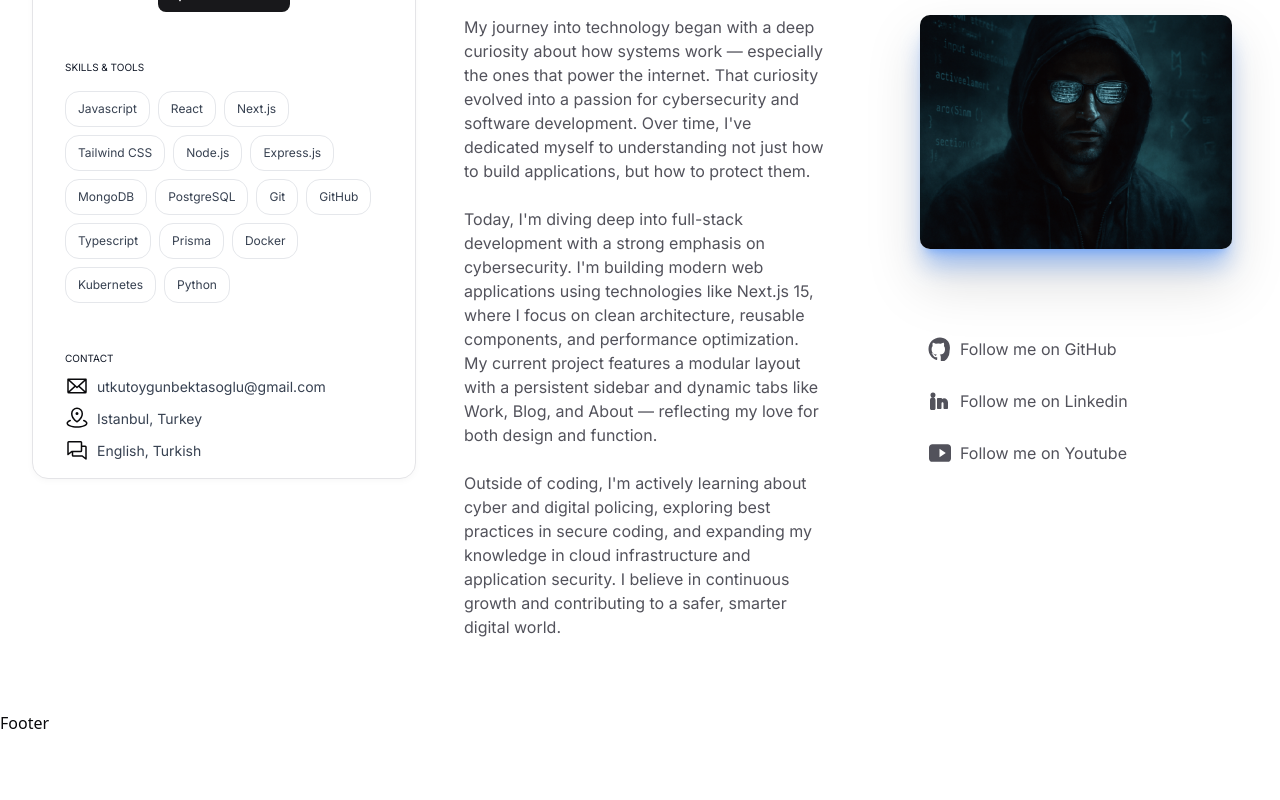
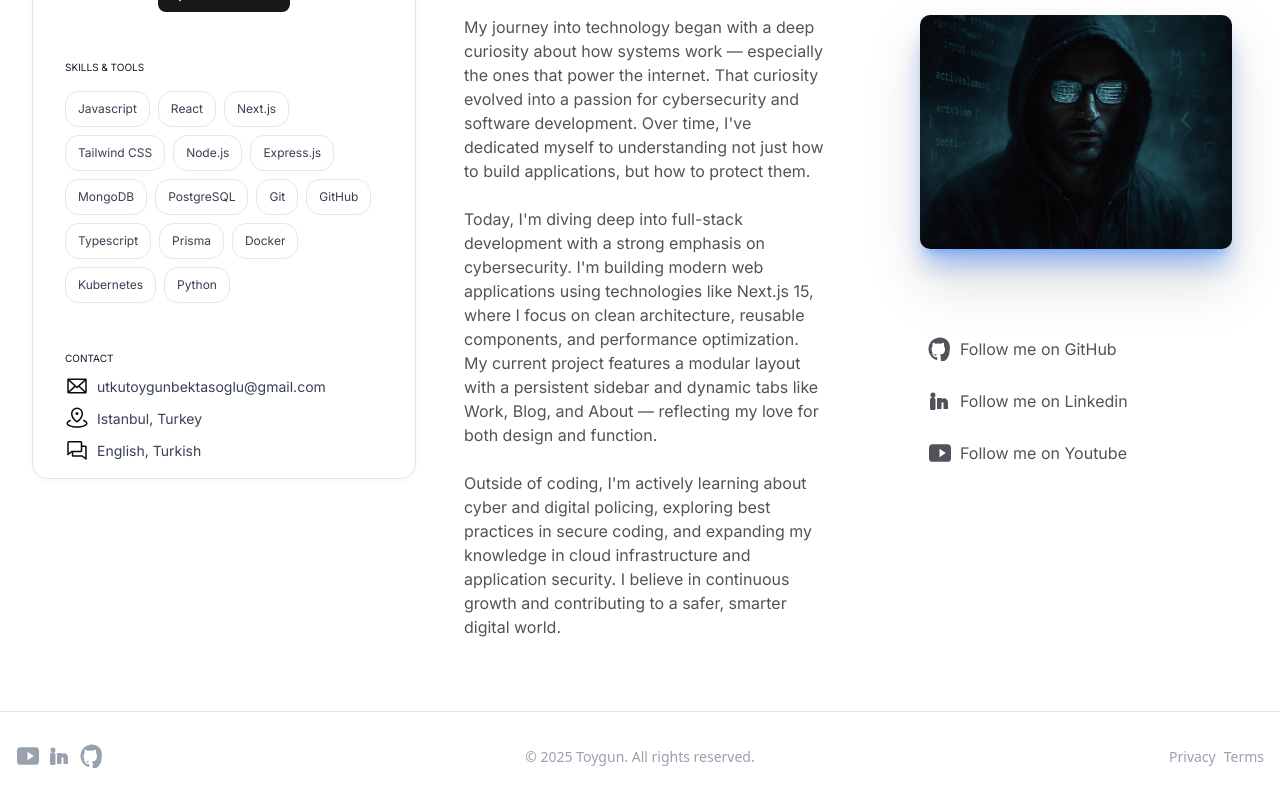
Before and after one commit to toygma/next-blog, a Next.js app: page /about in a window 1280 px wide. Shown: the part 430-1230 px from the top of the page. Before the commit the page ends 1165 px from the top, so only its background shows below. Built offline with nearby package versions, Linux system fonts and the light colour scheme.

Commit message:
feat:header & footer responsive

```diff
--- a/src/components/footer/Footer.tsx
+++ b/src/components/footer/Footer.tsx
@@ -1,9 +1,37 @@
-import React from 'react'
+"use client"
+import { GithubSvg, LinkedinSvg, YoutubeSvg } from "@/lib/svg";
+import Link from "next/link";
+import React from "react";
 
 const Footer = () => {
   return (
-    <div>Footer</div>
-  )
-}
+    <div className="border-t w-full">
+      <div className="max-w-screen-xl mx-auto ">
+        <div className="px-4 py-8 flex justify-between items-center md:flex-row flex-col">
+          <div className="flex items-center gap-2 text-gray-400 flex-1">
+             <Link href={"https://www.youtube.com/@DevJourneyYT"} target="_blank" className="cursor-pointer">
+              <YoutubeSvg />
+            </Link>
+            <Link href={"https://www.linkedin.com/in/utku-bektasoglu/"} target="_blank" className="cursor-pointer">
+              <LinkedinSvg />
+            </Link>
+            <Link href={"https://github.com/utkbkts"} target="_blank" className="cursor-pointer">
+              <GithubSvg />
+            </Link>
+          </div>
+          <div className="flex-1 text-center">
+            <p className="text-[14px] text-gray-400">
+              © 2025 Toygun. All rights reserved.
+            </p>
+          </div>
+          <div className="flex items-center gap-2 flex-1 justify-end">
+            <p className="text-[14px] text-gray-400 cursor-pointer hover:underline">Privacy</p>
+            <p className="text-[14px] text-gray-400 cursor-pointer hover:underline">Terms</p>
+          </div>
+        </div>
+      </div>
+    </div>
+  );
+};
 
-export default Footer
+export default Footer;
--- a/src/components/header/Header.tsx
+++ b/src/components/header/Header.tsx
@@ -33,15 +33,19 @@ const Header = () => {
     >
       <div className="max-w-screen-xl mx-auto">
         <div className="flex items-center justify-between py-4">
-          <h1 className="text-xl relative element cursor-pointer group">
+          <h1 className="md:text-xl text-[16px] relative element cursor-pointer group">
             Dev-Journey.
             <span className="bg-gray-600 absolute bottom-0 left-0 h-[2px] w-[70px] group-hover:w-full transition-all duration-300"></span>
           </h1>
           <div className="flex items-center gap-4">
-            <Button variant={"outline"} className="cursor-pointer">
-              My Blog
-            </Button>
-            <ButtonGetInTouch setIsModalOpen={setIsModalOpen} />
+            <div className="hidden md:flex">
+              <Button variant={"outline"} className="cursor-pointer">
+                My Blog
+              </Button>
+            </div>
+            <div>
+              <ButtonGetInTouch setIsModalOpen={setIsModalOpen} />
+            </div>
             <Modal isOpen={isModalOpen} onClose={() => setIsModalOpen(false)} />
           </div>
         </div>
--- a/src/components/pages/about/AboutPage.tsx
+++ b/src/components/pages/about/AboutPage.tsx
@@ -55,7 +55,7 @@ const AboutPage = () => {
               className="object-cover w-full h-full rounded-lg shadow-xl drop-shadow-2xl shadow-blue-500/40"
             />
           </div>
-          <div className="mt-20 flex flex-col gap-3">
+          <div className="mt-20 flex flex-col gap-3 md:items-start items-center">
             <p className="flex items-center gap-2 text-[16px]  text-[#52525b] hover:bg-background  cursor-pointer p-2 rounded-md  group hover:bg-clip-text hover:bg-gradient-to-r hover:from-indigo-600 hover:to-purple-600 transition-all duration-500">
               <GithubSvg />
               <Link href={"https://github.com/utkbkts"} target="_blank" className="group-hover:text-transparent">
```
